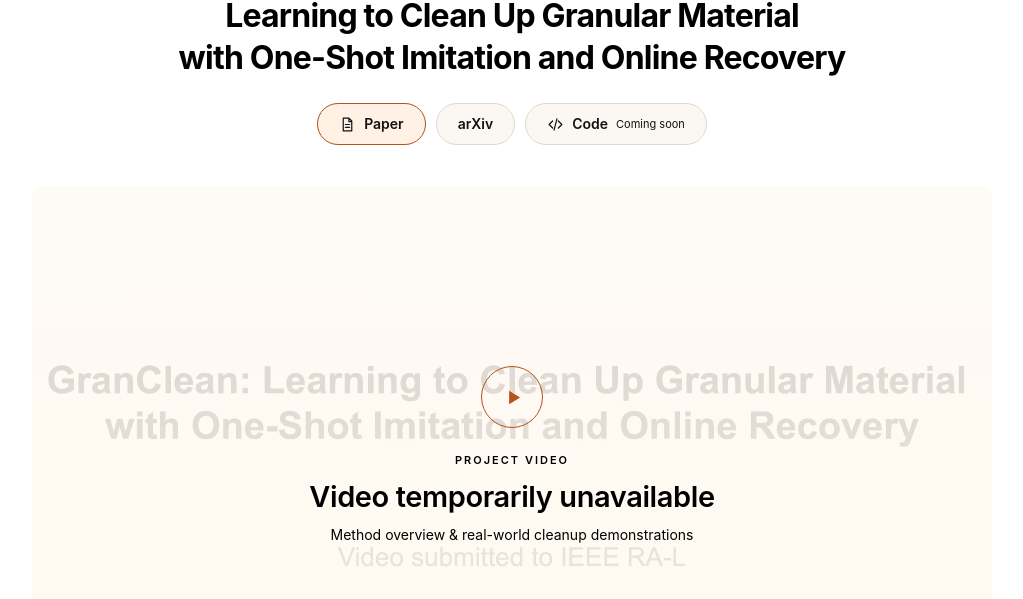
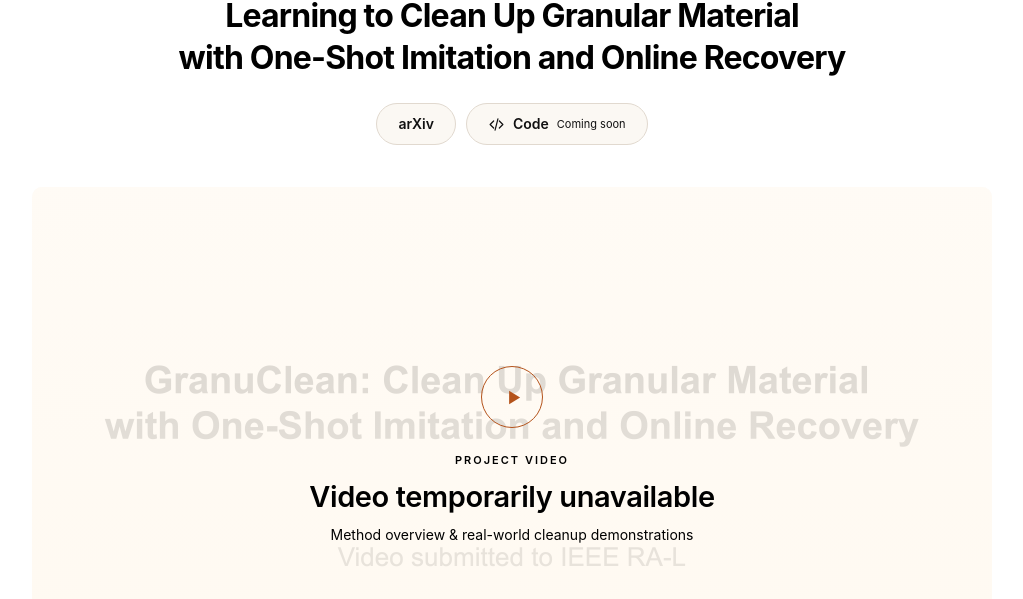
Before and after one commit to KANZEZ/granclean-project-page, a plain HTML site: page index.html in a window 1280 px wide. Shown: the part 201-800 px from the top of the page, without its empty margins (128-1151 px from the left). Drawn offline with Linux system fonts and the light colour scheme.

Commit message:
Add files via upload

```diff
--- a/assets/site.js
+++ b/assets/site.js
@@ -6,11 +6,9 @@
   if (!video || !placeholder || video.dataset.ready !== "true") return;
 
   const message = placeholder.querySelector("p");
-  message.textContent = "Loading video…";
-  video.addEventListener("loadedmetadata", () => {
-    placeholder.hidden = true;
-    video.hidden = false;
-  }, { once: true });
+  // Show the slide poster immediately, including while metadata is loading.
+  placeholder.hidden = true;
+  video.hidden = false;
   video.addEventListener("error", () => {
     video.hidden = true;
     placeholder.hidden = false;
--- a/index.html
+++ b/index.html
@@ -21,10 +21,6 @@
       <p class="review-label">Anonymous submission</p>
       <h1><span class="project-name">GranuClean</span><span class="paper-title">Learning to Clean Up Granular Material<br class="desktop-break"> with One-Shot Imitation and Online Recovery</span></h1>
       <nav class="resource-links" aria-label="Project resources">
-        <a class="resource-link primary" href="paper.pdf" target="_blank" rel="noopener noreferrer">
-          <svg viewBox="0 0 24 24" aria-hidden="true"><path d="M6 3h8l4 4v14H6zM14 3v5h4M9 12h6M9 16h6"/></svg>
-          Paper
-        </a>
         <a class="resource-link unavailable" role="link" aria-disabled="true" aria-label="arXiv link not yet available">arXiv</a>
         <a class="resource-link unavailable" role="link" aria-disabled="true" aria-label="Code coming soon"><svg viewBox="0 0 24 24" aria-hidden="true"><path d="m8 7-5 5 5 5M16 7l5 5-5 5M14 4l-4 16"/></svg>Code <span class="resource-status">Coming soon</span></a>
       </nav>
@@ -37,7 +33,7 @@
         <h2 class="visually-hidden" id="video-heading">Project video</h2>
         <div class="video-frame">
           <div class="video-placeholder" id="video-placeholder" role="status">
-            <img class="video-poster" src="assets/images/video-poster.webp" width="1920" height="1080" alt="" fetchpriority="high">
+            <img class="video-poster" src="assets/images/slide1.png" width="3840" height="2160" alt="" fetchpriority="high">
             <div class="video-shade"></div>
             <div class="video-message">
               <span class="play-mark" aria-hidden="true"><svg viewBox="0 0 32 32"><path d="m12 8 13 8-13 8z"/></svg></span>
@@ -46,7 +42,7 @@
               <span class="video-description">Method overview &amp; real-world cleanup demonstrations</span>
             </div>
           </div>
-          <video id="overview-video" controls playsinline preload="none" poster="assets/images/video-poster.webp" data-ready="true" data-src="assets/video/overview.mp4" aria-label="GranuClean method overview and real-world cleanup demonstrations" hidden>
+          <video id="overview-video" controls playsinline preload="none" poster="assets/images/slide1.png" data-ready="true" data-src="assets/video/overview.mp4" aria-label="GranuClean method overview and real-world cleanup demonstrations" hidden>
             Your browser does not support HTML video.
           </video>
         </div>
@@ -85,7 +81,7 @@
           <a class="figure-link" href="assets/images/setup-and-materials.png" target="_blank" rel="noopener noreferrer" aria-label="Open the full-resolution experimental setup and materials figure">
             <img src="assets/images/setup-and-materials.png" width="2520" height="750" loading="lazy" decoding="async" alt="Dual-UR5 setup with a broom, dustpan and collection container, alongside material and layout scenarios M1 to M14. M1, a compact pile of red cubes, is used for the demonstration.">
           </a>
-          <figcaption><strong>Experimental setup and granular material scenarios.</strong> Two UR5 manipulators use a broom and a dustpan to collect granular material and transfer it into a container, while an Intel RealSense D415 camera observes the workspace. The single demonstration is collected using M1, a compact pile of red cubes. M2–M14 cover different material types, spatial layouts, and mixtures for evaluating skill generalization and online recovery.</figcaption>
+          <figcaption><strong>Experimental setup and material configurations.</strong> M1 is the demonstration setting; M2–M14 vary material type and spatial layout.</figcaption>
         </figure>
 
         <div class="result-intro">
```
Also changed, not shown: assets/images/slide1.png (added).
